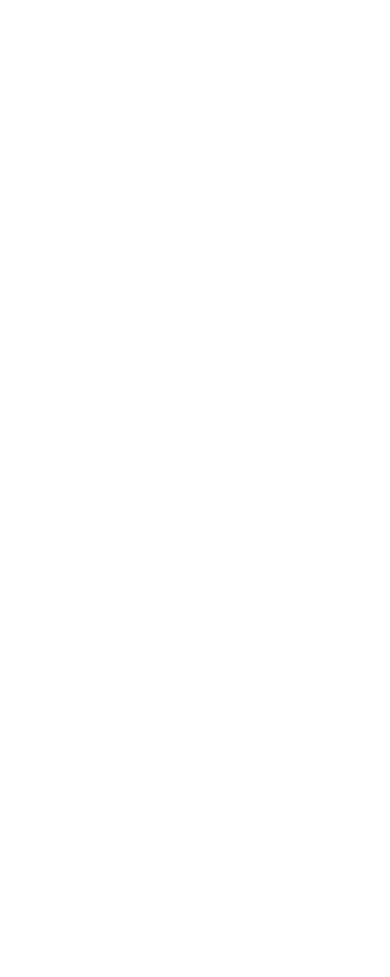
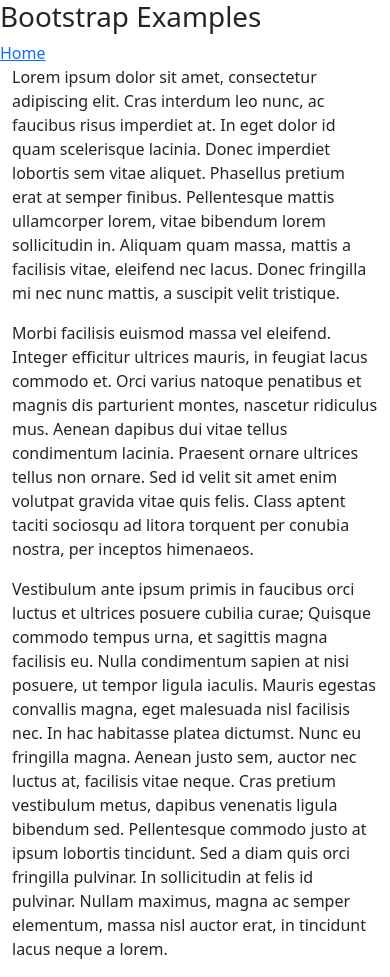
Before and after one commit to gopjivi/bootstrap-experiments, a plain HTML site: page index.html in a window 390 px wide. Before the commit the page ends 844 px from the top, so only its background shows below. Drawn offline with nearby package versions, Linux system fonts and the light colour scheme.

Commit message:
Responsive index page

```diff
--- a/index.html
+++ b/index.html
@@ -8,6 +8,26 @@
     <title>Document</title>
 </head>
 <body>
-
+    <header>
+        <h1>Bootstrap Examples</h1>
+    </header>
+    <nav>
+        <a href="home.html">Home</a>
+    </nav>
+    <main>
+        <div class="container">
+            <div class="row">
+                <div class="col-md-4 col-sm-10">
+                 <p>Lorem ipsum dolor sit amet, consectetur adipiscing elit. Cras interdum leo nunc, ac faucibus risus imperdiet at. In eget dolor id quam scelerisque lacinia. Donec imperdiet lobortis sem vitae aliquet. Phasellus pretium erat at semper finibus. Pellentesque mattis ullamcorper lorem, vitae bibendum lorem sollicitudin in. Aliquam quam massa, mattis a facilisis vitae, eleifend nec lacus. Donec fringilla mi nec nunc mattis, a suscipit velit tristique.</p>
+                </div>
+                <div class="col-md-4 col-sm-10">
+                 <p>Morbi facilisis euismod massa vel eleifend. Integer efficitur ultrices mauris, in feugiat lacus commodo et. Orci varius natoque penatibus et magnis dis parturient montes, nascetur ridiculus mus. Aenean dapibus dui vitae tellus condimentum lacinia. Praesent ornare ultrices tellus non ornare. Sed id velit sit amet enim volutpat gravida vitae quis felis. Class aptent taciti sociosqu ad litora torquent per conubia nostra, per inceptos himenaeos.</p>
+                </div>
+                <div class="col-md-4 col-sm-10">
+                  <p>Vestibulum ante ipsum primis in faucibus orci luctus et ultrices posuere cubilia curae; Quisque commodo tempus urna, et sagittis magna facilisis eu. Nulla condimentum sapien at nisi posuere, ut tempor ligula iaculis. Mauris egestas convallis magna, eget malesuada nisl facilisis nec. In hac habitasse platea dictumst. Nunc eu fringilla magna. Aenean justo sem, auctor nec luctus at, facilisis vitae neque. Cras pretium vestibulum metus, dapibus venenatis ligula bibendum sed. Pellentesque commodo justo at ipsum lobortis tincidunt. Sed a diam quis orci fringilla pulvinar. In sollicitudin at felis id pulvinar. Nullam maximus, magna ac semper elementum, massa nisl auctor erat, in tincidunt lacus neque a lorem.</p>
+                </div>
+              </div>
+        </div>
+    </main>
 </body>
 </html>
```
